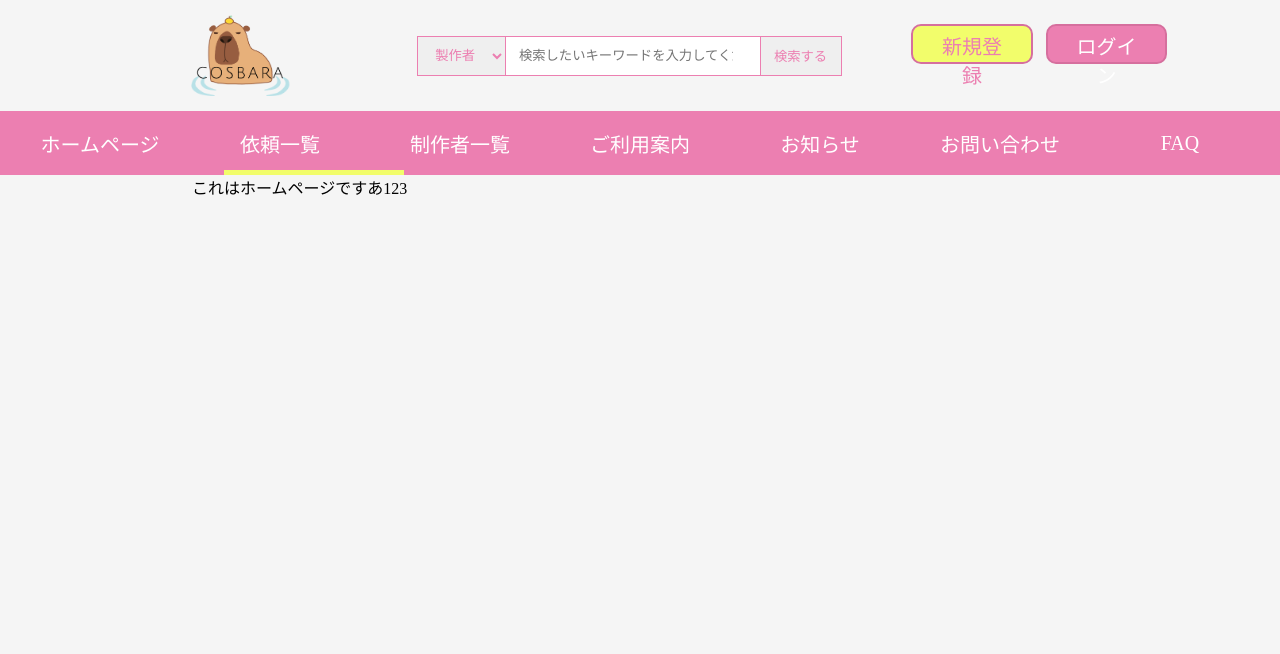
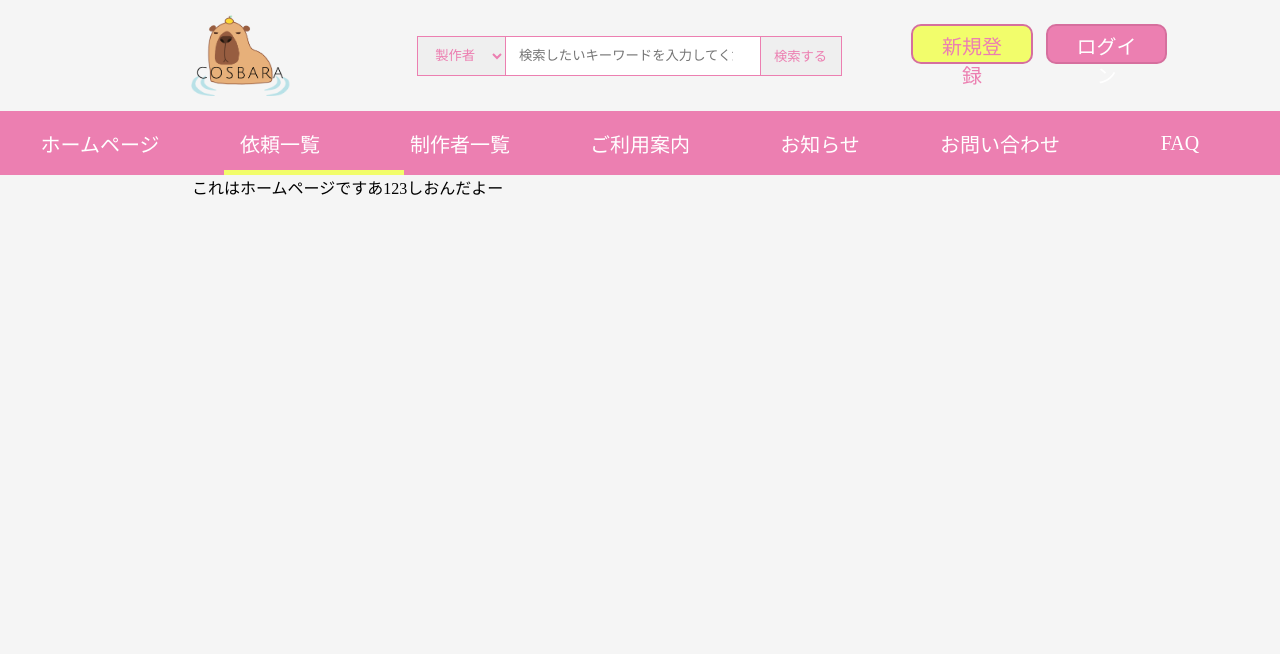
Before and after one commit to aggujhh/ih22_05team, a Flask app: page / in a window 1280 px wide. Shown: the top 654 px of the page. Run offline with Flask 3, Linux system fonts and the light colour scheme.

Commit message:
Update index.html

```diff
--- a/templates/index.html
+++ b/templates/index.html
@@ -3,7 +3,7 @@
 {% block style %}static/css/index.css{% endblock %}
 
 {% block content %}
-これはホームページですあ123
+これはホームページですあ123しおんだよー
 {% endblock %}
 
 {% block script %}static/js/index.js{% endblock %}
```
